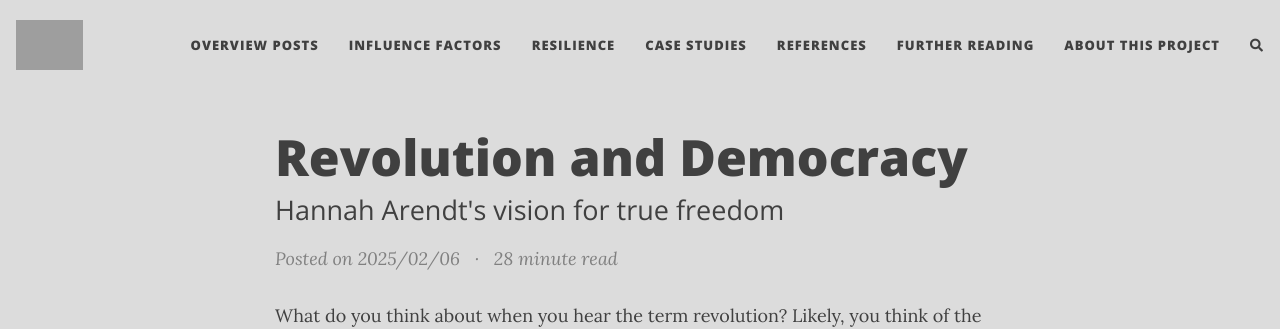
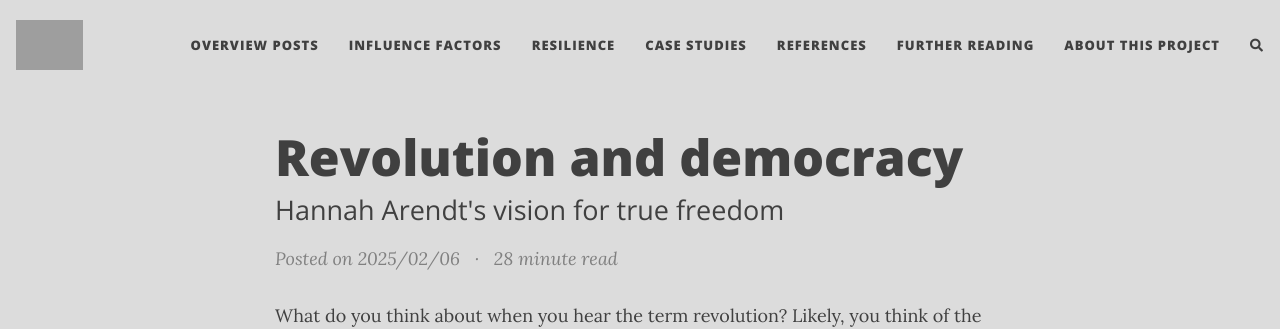
Before and after one commit to florianjehn/Societal_Collapse, a Jekyll site: the page built from _posts/2025-02-06-revolution.md, in a window 1280 px wide and 900 px high. Shown: the top 329 px of the window. Built offline with Jekyll 4.4.1, drawn with Linux system fonts in a browser that asks for light colours; nearby versions of some CDN libraries; comment, search, counter and statistics services are not loaded; grey boxes are pictures that could not be loaded.

Commit message:
update links

```diff
--- a/_posts/2025-02-06-revolution.md
+++ b/_posts/2025-02-06-revolution.md
@@ -1,6 +1,6 @@
 ---
 layout: post
-title: Revolution and Democracy
+title: Revolution and democracy
 subtitle: Hannah Arendt's vision for true freedom
 tags: [Overview Post, High level]
 comments: true
```
Also changed, not shown: overview.md (+1 -0 lines).
